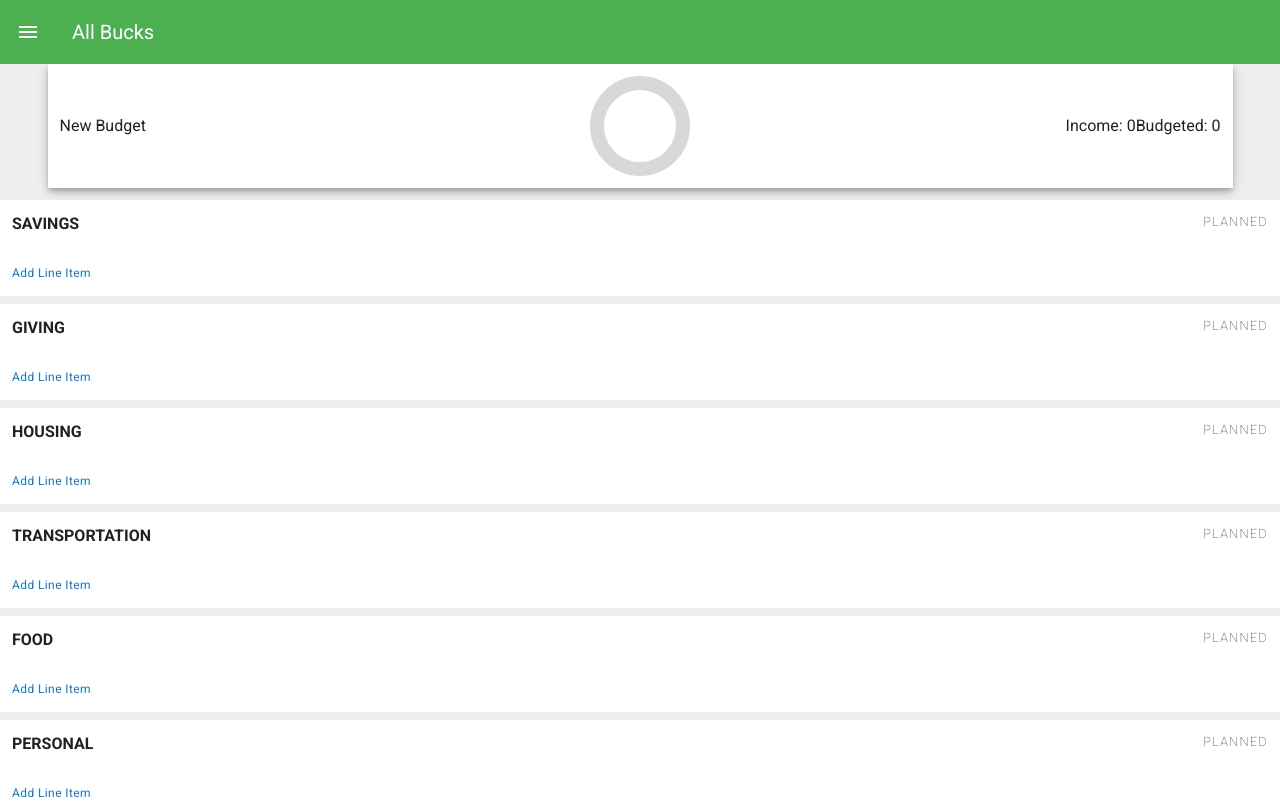
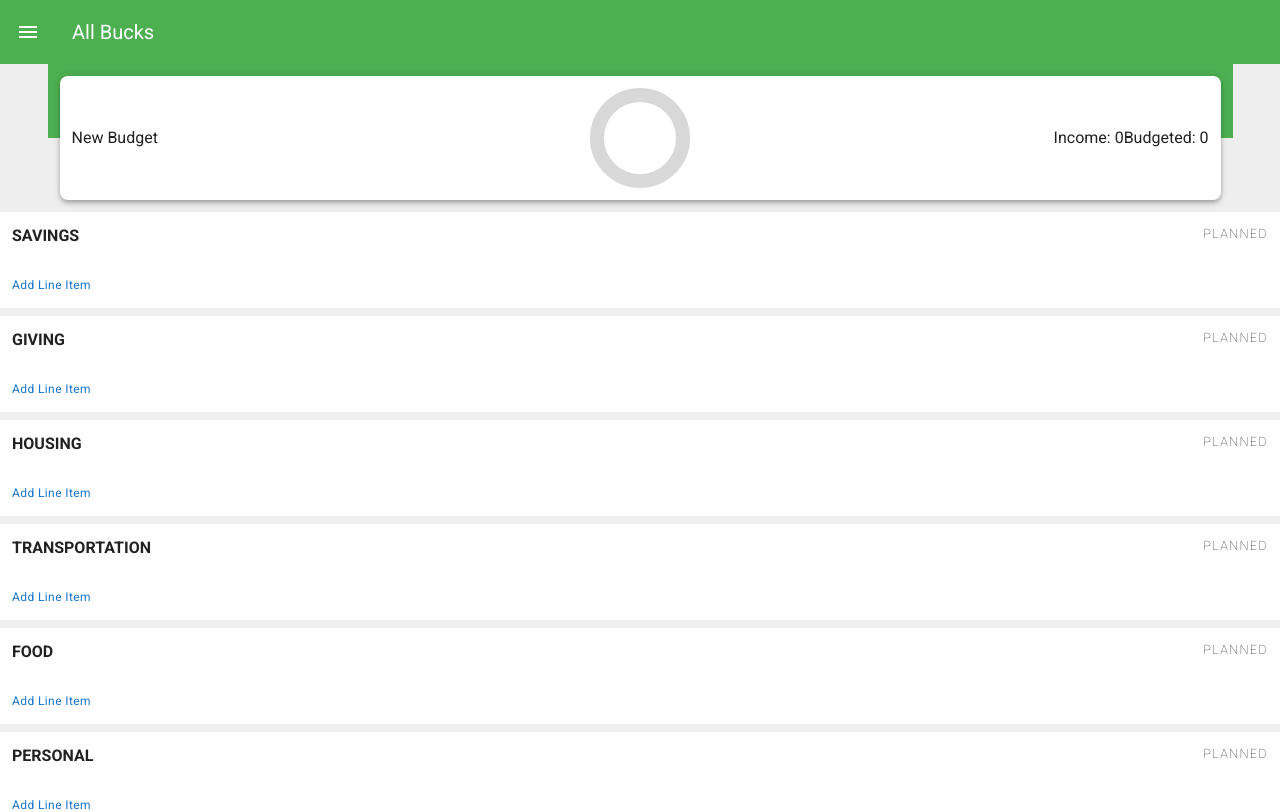
Before and after one commit to zach-mcnulty/all-bucks, a Vue app: page / in a window 1280 px wide. Shown: the top 812 px of the page. Built offline with nearby package versions, Linux system fonts and the light colour scheme.

Commit message:
CSS styling updates for budget header

```diff
--- a/src/components/BudgetContainer.vue
+++ b/src/components/BudgetContainer.vue
@@ -1,7 +1,8 @@
 <template>
   <v-container fluid class="pa-0">
-    <budget-header :budget="budget" class=""></budget-header>
-
+    <v-container class="splitColorBackground">
+      <budget-header :budget="budget"></budget-header>
+    </v-container>
     <category
       v-for="category in budget.categories"
       :key="category.label"
@@ -88,5 +89,13 @@ export default {
 };
 </script>
 
-<style>
+<style scoped>
+.splitColorBackground {
+  background: rgb(76, 175, 80);
+  background: linear-gradient(
+    180deg,
+    rgba(76, 175, 80, 1) 50%,
+    rgba(238, 238, 238, 1) 50%
+  );
+}
 </style>
--- a/src/components/BudgetHeader.vue
+++ b/src/components/BudgetHeader.vue
@@ -1,6 +1,6 @@
 <template>
   <v-container
-    class="mb-3 white elevation-5"
+    class="white rounded-lg elevation-4"
     style="position: sticky; top: 56px"
   >
     <v-row class="d-flex space-between">
--- a/src/components/Category.vue
+++ b/src/components/Category.vue
@@ -1,5 +1,5 @@
 <template>
-  <v-container fluid class="my-2 white">
+  <v-container fluid class="mb-2 white">
     <v-row>
       <v-col class="font-weight-bold text-uppercase">{{
         category.label
```
